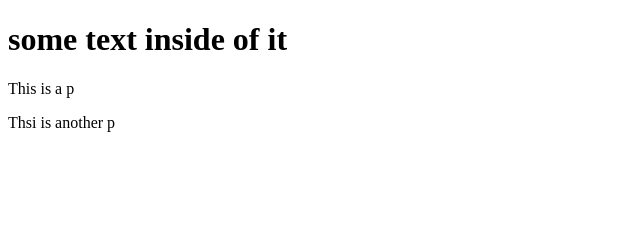
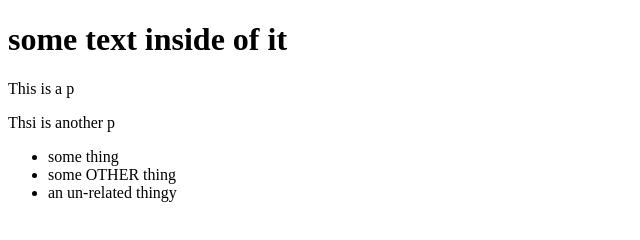
Before and after one commit to skohler16/git-test, a website: page index.html in a window 1280 px wide. Shown: the whole page, without its empty margins (0-640 px from the left). Drawn offline with Linux system fonts and the light colour scheme.

```diff
--- a/index.html
+++ b/index.html
@@ -10,5 +10,10 @@
     <h1>some text inside of it</h1>
     <p>This is a p</p>
     <p>Thsi is another p</p>
+    <ul>
+      <li>some thing</li>
+      <li>some OTHER thing</li>
+      <li>an un-related thingy</li>
+    </ul>
   </body>
 </html>
```
Also changed, not shown: package.json (added, +24 -0 lines), 2 other files.
